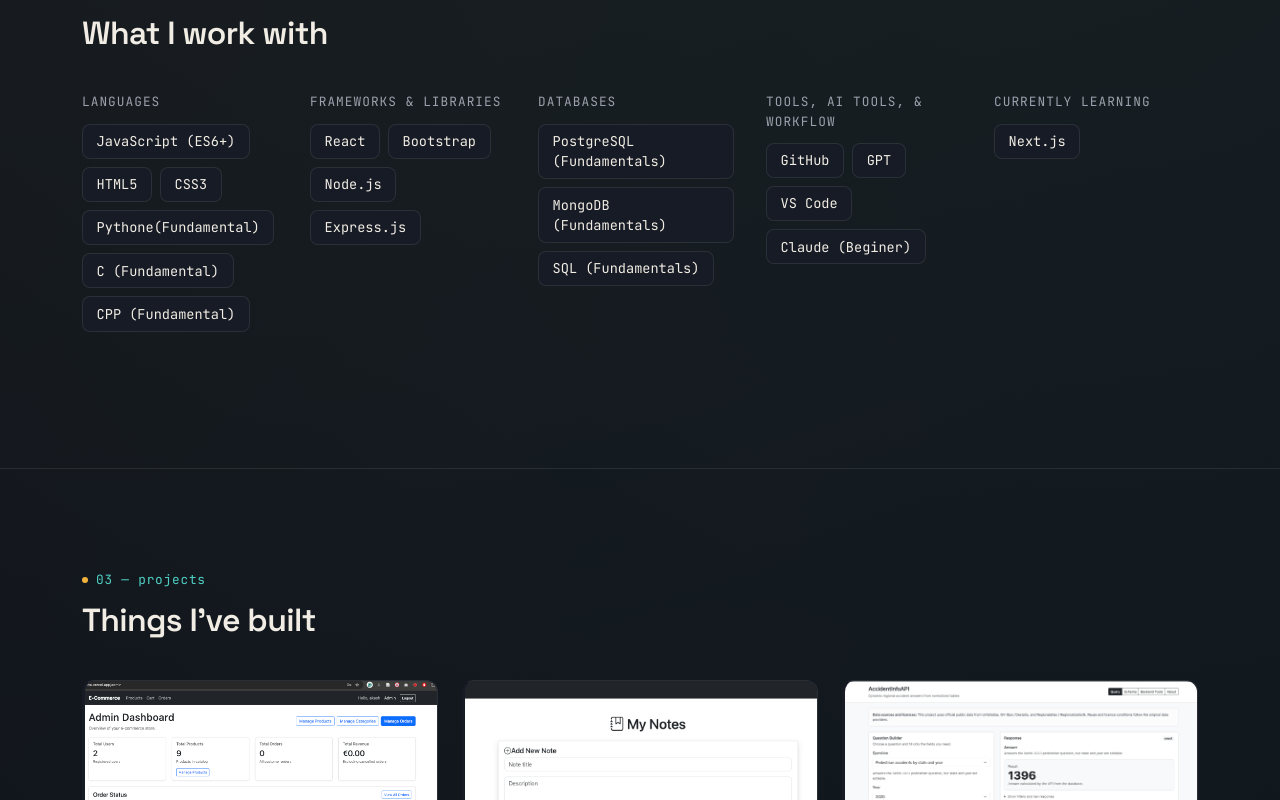
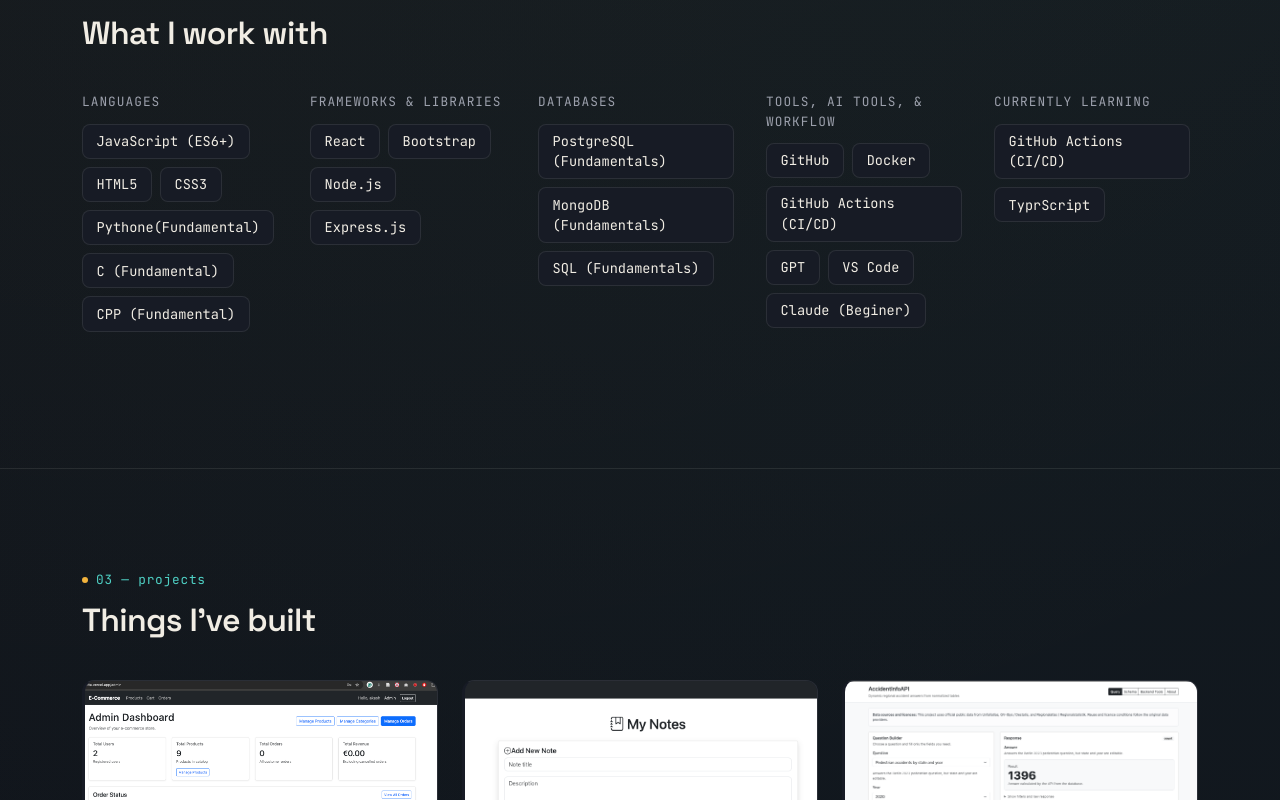
Before and after one commit to Alwalid-Akash/portfolio, a React (Vite) app: page / in a window 1280 px wide. Shown: the part 1440-2240 px from the top of the page. Built offline with nearby package versions, Linux system fonts and the light colour scheme.

Commit message:
edit notes app

```diff
--- a/src/data/projects.js
+++ b/src/data/projects.js
@@ -23,7 +23,7 @@
     description:
       'A full-stack Notes Management application featuring JWT authentication, protected REST APIs, user-specific CRUD operations, password reset functionality, note search, and a responsive React interface built with Bootstrap.',
     image: note,
-    tags: ['React', 'Bootstrap', 'Node.js', 'Express', 'MongoDB', 'JWT'],
+    tags: ['React', 'Bootstrap', 'Node.js', 'Express', 'MongoDB', 'JWT', 'Docker', 'GitHub Actions'],
     status: 'live',
     liveLink: 'https://note-clener.vercel.app',
     githubLink: 'https://github.com/Alwalid-Akash/note_clener',
@@ -34,7 +34,7 @@
     description:
       'A reproducible full-stack analytics system that integrates official German open-data sources. The project extracts, transforms, normalizes, and loads heterogeneous datasets into a structured PostgreSQL database, then exposes accident statistics, regional comparisons, metadata, and cross-source analytical queries through a REST API and React frontend.',
     image: img,
-    tags: ['React', 'Node.js/Express.js', 'PostgreSQL', 'Bootstrap', 'Swagger/OpenAPI', 'REST API', 'Render', 'Vercel'],
+    tags: ['React', 'Node.js/Express.js', 'PostgreSQL', 'Bootstrap', 'Swagger/OpenAPI', 'REST API', 'Docker', 'GitHub Actions', 'Render', 'Vercel'],
     status: 'live',
     liveLink: 'https://german-traffic-data.vercel.app/',
     githubLink: 'https://github.com/Alwalid-Akash/German_traffic_data',
--- a/src/data/skills.js
+++ b/src/data/skills.js
@@ -13,11 +13,11 @@
   },
   {
     label: 'Tools,  AI Tools, & Workflow',
-    items: ['GitHub', 'GPT', 'VS Code', 'Claude (Beginer)'],
+    items: ['GitHub', 'Docker', 'GitHub Actions (CI/CD)', 'GPT', 'VS Code', 'Claude (Beginer)'],
   },
   {
     label: 'Currently learning',
-    items: ['Next.js'],
+    items: ['GitHub Actions (CI/CD)', 'TyprScript'],
   },
 ];
 
```
